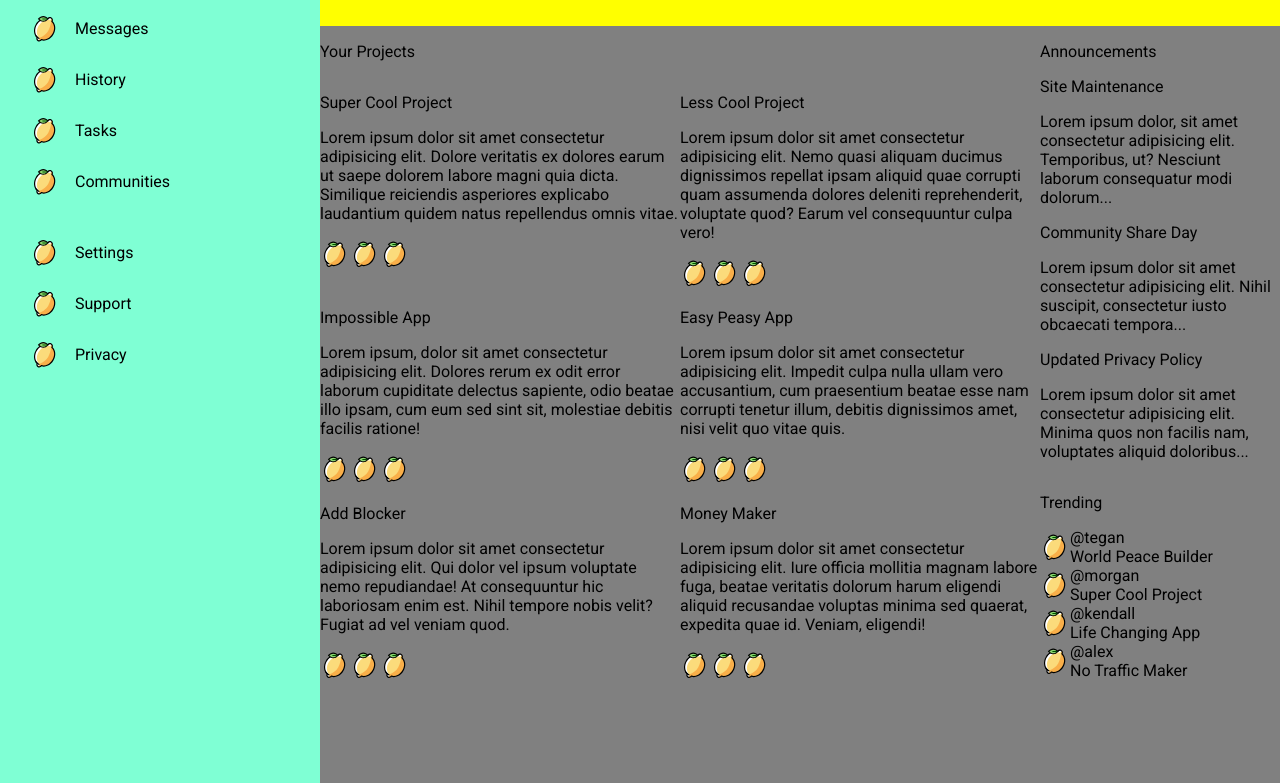
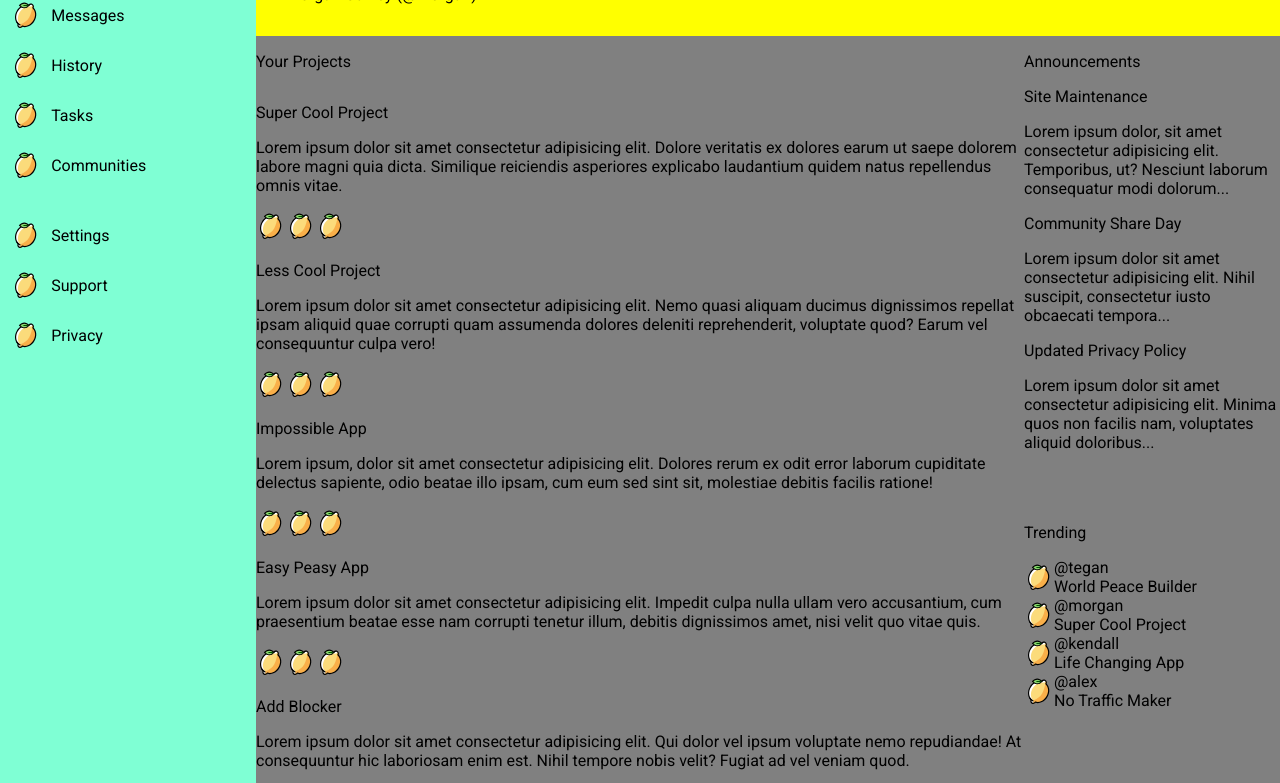
Before and after one commit to kaezrr/admin-dash, a plain HTML site: page index.html in a window 1280 px wide. Shown: the part 200-983 px from the top of the page. Drawn offline with Linux system fonts and the light colour scheme.

Commit message:
Finish sidebar layout

```diff
--- a/index.html
+++ b/index.html
@@ -1,5 +1,6 @@
 <!DOCTYPE html>
 <html lang="en">
+
 <head>
     <meta charset="UTF-8">
     <meta name="viewport" content="width=device-width, initial-scale=1.0">
@@ -9,6 +10,7 @@
     <link rel="stylesheet" href="style.css">
     <title>Dashboard</title>
 </head>
+
 <body>
     <div class="sidebar">
         <div class="logo">
@@ -16,44 +18,26 @@
             <h1>Dashboard</h1>
         </div>
         <div class="sub-menu1">
-            <div class="menu-item">
             <img src="icons/lemon.svg" alt="Home">
             <p>Home</p>
-            </div>
-            <div class="menu-item">
             <img src="icons/lemon.svg" alt="Profile">
             <p>Profile</p>
-            </div>
-            <div class="menu-item">
             <img src="icons/lemon.svg" alt="Messages">
             <p>Messages</p>
-            </div>
-            <div class="menu-item">
             <img src="icons/lemon.svg" alt="History">
             <p>History</p>
-            </div>
-            <div class="menu-item">
             <img src="icons/lemon.svg" alt="Tasks">
             <p>Tasks</p>
-            </div>
-            <div class="menu-item">
             <img src="icons/lemon.svg" alt="Communities">
             <p>Communities</p>
         </div>
-        </div>
         <div class="sub-menu2">
-            <div class="menu-item">
             <img src="icons/lemon.svg" alt="Settings">
             <p>Settings</p>
-            </div>
-            <div class="menu-item">
             <img src="icons/lemon.svg" alt="Support">
             <p>Support</p>
-            </div>
-            <div class="menu-item">
             <img src="icons/lemon.svg" alt="Privacy">
             <p>Privacy</p>
-            </div>
         </div>
     </div>
     <div class="header">
@@ -85,40 +69,55 @@
             <div class="project-container">
                 <div class="card">
                     <p>Super Cool Project</p>
-                    <p>Lorem ipsum dolor sit amet consectetur adipisicing elit. Dolore veritatis ex dolores earum ut saepe dolorem labore
-                        magni quia dicta. Similique reiciendis asperiores explicabo laudantium quidem natus repellendus omnis vitae.</p>
-                    <div class="icons"><img src="icons/lemon.svg" alt="fav"><img src="icons/lemon.svg" alt="view"><img src="icons/lemon.svg" alt="share"></div>
+                    <p>Lorem ipsum dolor sit amet consectetur adipisicing elit. Dolore veritatis ex dolores earum ut
+                        saepe dolorem labore
+                        magni quia dicta. Similique reiciendis asperiores explicabo laudantium quidem natus repellendus
+                        omnis vitae.</p>
+                    <div class="icons"><img src="icons/lemon.svg" alt="fav"><img src="icons/lemon.svg" alt="view"><img
+                            src="icons/lemon.svg" alt="share"></div>
                 </div>
                 <div class="card">
                     <p>Less Cool Project</p>
-                    <p>Lorem ipsum dolor sit amet consectetur adipisicing elit. Nemo quasi aliquam ducimus dignissimos repellat ipsam
-                        aliquid quae corrupti quam assumenda dolores deleniti reprehenderit, voluptate quod? Earum vel consequuntur culpa
+                    <p>Lorem ipsum dolor sit amet consectetur adipisicing elit. Nemo quasi aliquam ducimus dignissimos
+                        repellat ipsam
+                        aliquid quae corrupti quam assumenda dolores deleniti reprehenderit, voluptate quod? Earum vel
+                        consequuntur culpa
                         vero!</p>
-                    <div class="icons"><img src="icons/lemon.svg" alt="fav"><img src="icons/lemon.svg" alt="view"><img src="icons/lemon.svg" alt="share"></div>
+                    <div class="icons"><img src="icons/lemon.svg" alt="fav"><img src="icons/lemon.svg" alt="view"><img
+                            src="icons/lemon.svg" alt="share"></div>
                 </div>
                 <div class="card">
                     <p>Impossible App</p>
-                    <p>Lorem ipsum, dolor sit amet consectetur adipisicing elit. Dolores rerum ex odit error laborum cupiditate delectus
+                    <p>Lorem ipsum, dolor sit amet consectetur adipisicing elit. Dolores rerum ex odit error laborum
+                        cupiditate delectus
                         sapiente, odio beatae illo ipsam, cum eum sed sint sit, molestiae debitis facilis ratione!</p>
-                    <div class="icons"><img src="icons/lemon.svg" alt="fav"><img src="icons/lemon.svg" alt="view"><img src="icons/lemon.svg" alt="share"></div>
+                    <div class="icons"><img src="icons/lemon.svg" alt="fav"><img src="icons/lemon.svg" alt="view"><img
+                            src="icons/lemon.svg" alt="share"></div>
                 </div>
                 <div class="card">
                     <p>Easy Peasy App</p>
-                    <p>Lorem ipsum dolor sit amet consectetur adipisicing elit. Impedit culpa nulla ullam vero accusantium, cum praesentium
+                    <p>Lorem ipsum dolor sit amet consectetur adipisicing elit. Impedit culpa nulla ullam vero
+                        accusantium, cum praesentium
                         beatae esse nam corrupti tenetur illum, debitis dignissimos amet, nisi velit quo vitae quis.</p>
-                    <div class="icons"><img src="icons/lemon.svg" alt="fav"><img src="icons/lemon.svg" alt="view"><img src="icons/lemon.svg" alt="share"></div>
+                    <div class="icons"><img src="icons/lemon.svg" alt="fav"><img src="icons/lemon.svg" alt="view"><img
+                            src="icons/lemon.svg" alt="share"></div>
                 </div>
                 <div class="card">
                     <p>Add Blocker</p>
-                    <p>Lorem ipsum dolor sit amet consectetur adipisicing elit. Qui dolor vel ipsum voluptate nemo repudiandae! At
+                    <p>Lorem ipsum dolor sit amet consectetur adipisicing elit. Qui dolor vel ipsum voluptate nemo
+                        repudiandae! At
                         consequuntur hic laboriosam enim est. Nihil tempore nobis velit? Fugiat ad vel veniam quod.</p>
-                    <div class="icons"><img src="icons/lemon.svg" alt="fav"><img src="icons/lemon.svg" alt="view"><img src="icons/lemon.svg" alt="share"></div>
+                    <div class="icons"><img src="icons/lemon.svg" alt="fav"><img src="icons/lemon.svg" alt="view"><img
+                            src="icons/lemon.svg" alt="share"></div>
                 </div>
                 <div class="card">
                     <p>Money Maker</p>
-                    <p>Lorem ipsum dolor sit amet consectetur adipisicing elit. Iure officia mollitia magnam labore fuga, beatae veritatis
-                        dolorum harum eligendi aliquid recusandae voluptas minima sed quaerat, expedita quae id. Veniam, eligendi!</p>
-                    <div class="icons"><img src="icons/lemon.svg" alt="fav"><img src="icons/lemon.svg" alt="view"><img src="icons/lemon.svg" alt="share"></div>
+                    <p>Lorem ipsum dolor sit amet consectetur adipisicing elit. Iure officia mollitia magnam labore
+                        fuga, beatae veritatis
+                        dolorum harum eligendi aliquid recusandae voluptas minima sed quaerat, expedita quae id. Veniam,
+                        eligendi!</p>
+                    <div class="icons"><img src="icons/lemon.svg" alt="fav"><img src="icons/lemon.svg" alt="view"><img
+                            src="icons/lemon.svg" alt="share"></div>
                 </div>
             </div>
         </div>
@@ -126,17 +125,20 @@
             <p>Announcements</p>
             <div class="announce-card">
                 <p>Site Maintenance</p>
-                <p>Lorem ipsum dolor, sit amet consectetur adipisicing elit. Temporibus, ut? Nesciunt laborum consequatur modi dolorum...
+                <p>Lorem ipsum dolor, sit amet consectetur adipisicing elit. Temporibus, ut? Nesciunt laborum
+                    consequatur modi dolorum...
                 </p>
             </div>
             <div class="announce-card">
                 <p>Community Share Day</p>
-                <p>Lorem ipsum dolor sit amet consectetur adipisicing elit. Nihil suscipit, consectetur iusto obcaecati tempora...
+                <p>Lorem ipsum dolor sit amet consectetur adipisicing elit. Nihil suscipit, consectetur iusto obcaecati
+                    tempora...
                 </p>
             </div>
             <div class="announce-card">
                 <p>Updated Privacy Policy</p>
-                <p>Lorem ipsum dolor sit amet consectetur adipisicing elit. Minima quos non facilis nam, voluptates aliquid doloribus...
+                <p>Lorem ipsum dolor sit amet consectetur adipisicing elit. Minima quos non facilis nam, voluptates
+                    aliquid doloribus...
                 </p>
             </div>
         </div>
@@ -175,4 +177,5 @@
         </div>
     </div>
 </body>
+
 </html>
--- a/style.css
+++ b/style.css
@@ -6,7 +6,7 @@
 body {
     margin: 0px;
     display: grid;
-    grid-template-columns: 1fr 3fr;
+    grid-template-columns: 1fr 4fr;
     grid-template-rows: 1fr 4fr;
 }
 
@@ -23,15 +23,36 @@ img {
 .sidebar {
     grid-row: 1 / 3;
     background-color: aquamarine;
+    padding-top: 20px;
     display: flex;
     flex-direction: column;
     gap: 20px;
 }
 
-.menu-item, .logo {
-    display: flex;
-    gap: 15px;
-    padding-left: 30px;
+.sidebar p,
+.sidebar h1 {
+    margin: 0px;
+}
+
+.sub-menu1,
+.sub-menu2,
+.logo {
+    display: grid;
+    grid-template-columns: 1fr 4fr;
+    justify-items: start;
+    align-items: center;
+}
+
+.sub-menu1 {
+    grid-template-rows: repeat(6, 50px);
+}
+
+.sub-menu2 {
+    grid-template-rows: repeat(3, 50px);
+}
+
+.sidebar img {
+    justify-self: center;
 }
 
 .header {
@@ -76,7 +97,7 @@ img {
 
 .project-container {
     display: grid;
-    grid-template-columns: repeat(auto-fit, minmax(300px, 1fr));
+    grid-template-columns: repeat(auto-fit, minmax(400px, 1fr));
 }
 
 .trend-container {
```
Lines whose indentation alone changed are shown as unchanged.
